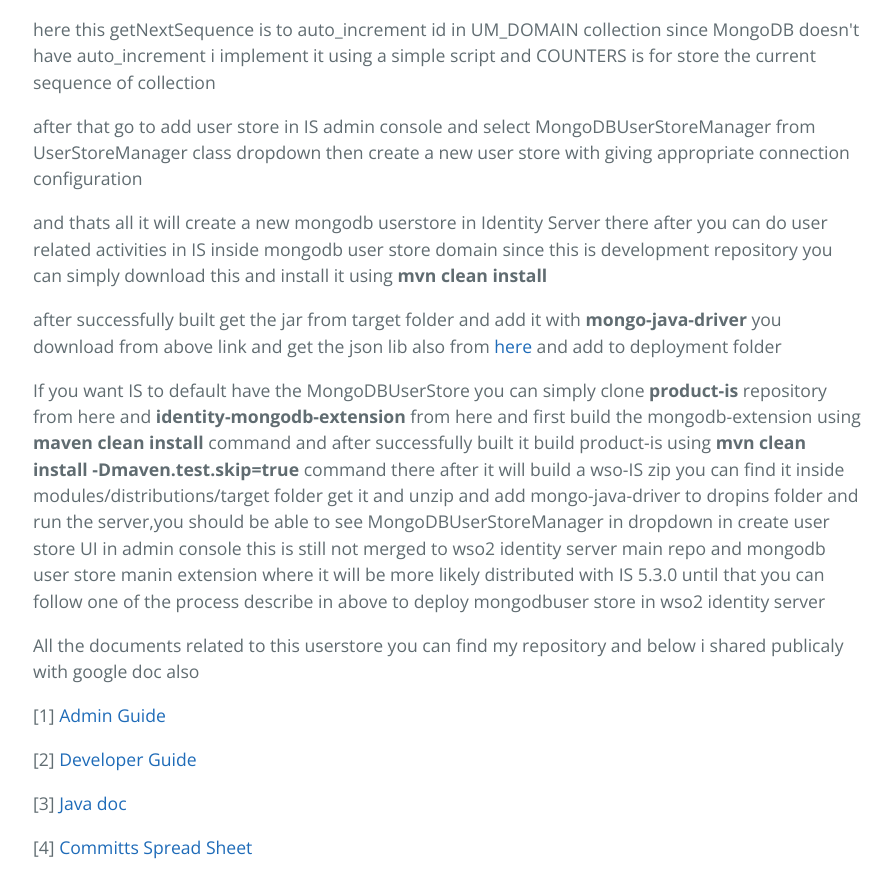
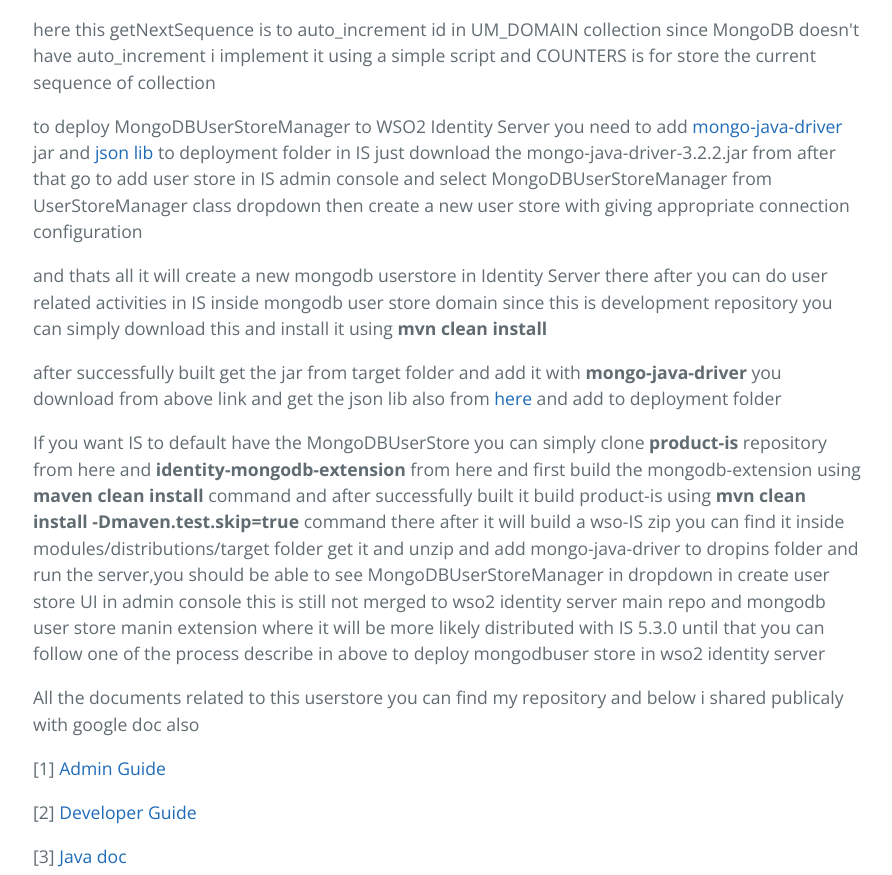
Before and after one commit to Pushpalanka/mongodbuserstore, a plain HTML site: page index.html in a window 1280 px wide. Shown: the part 1483-2358 px from the top of the page, without its empty margins (191-1083 px from the left). Drawn offline with nearby package versions, Linux system fonts and the light colour scheme.

Commit message:
Update index.html

```diff
--- a/index.html
+++ b/index.html
@@ -73,7 +73,7 @@
 
 <p>here this getNextSequence is to auto_increment id in UM_DOMAIN collection since MongoDB doesn't have auto_increment i implement it using a simple script and COUNTERS is for store the current sequence of collection</p>
 
-<p>after that go to add user store in IS admin console and select MongoDBUserStoreManager from UserStoreManager class dropdown
+<p>to deploy MongoDBUserStoreManager to WSO2 Identity Server you need to add <a href="http://central.maven.org/maven2/org/mongodb/mongo-java-driver/3.2.2/">mongo-java-driver</a> jar and <a href="https://github.com/asanthamax/mongodbuserstore/tree/gh-pages">json lib</a> to deployment folder in IS just download the mongo-java-driver-3.2.2.jar from after that go to add user store in IS admin console and select MongoDBUserStoreManager from UserStoreManager class dropdown
 then create a new user store with giving appropriate connection configuration</p>
 
 <p>and thats all it will create a new mongodb userstore in Identity Server there after you can do user related activities in IS inside mongodb user store domain since this is development repository you can simply download this and install it using <b>mvn clean install</b></p>
```
